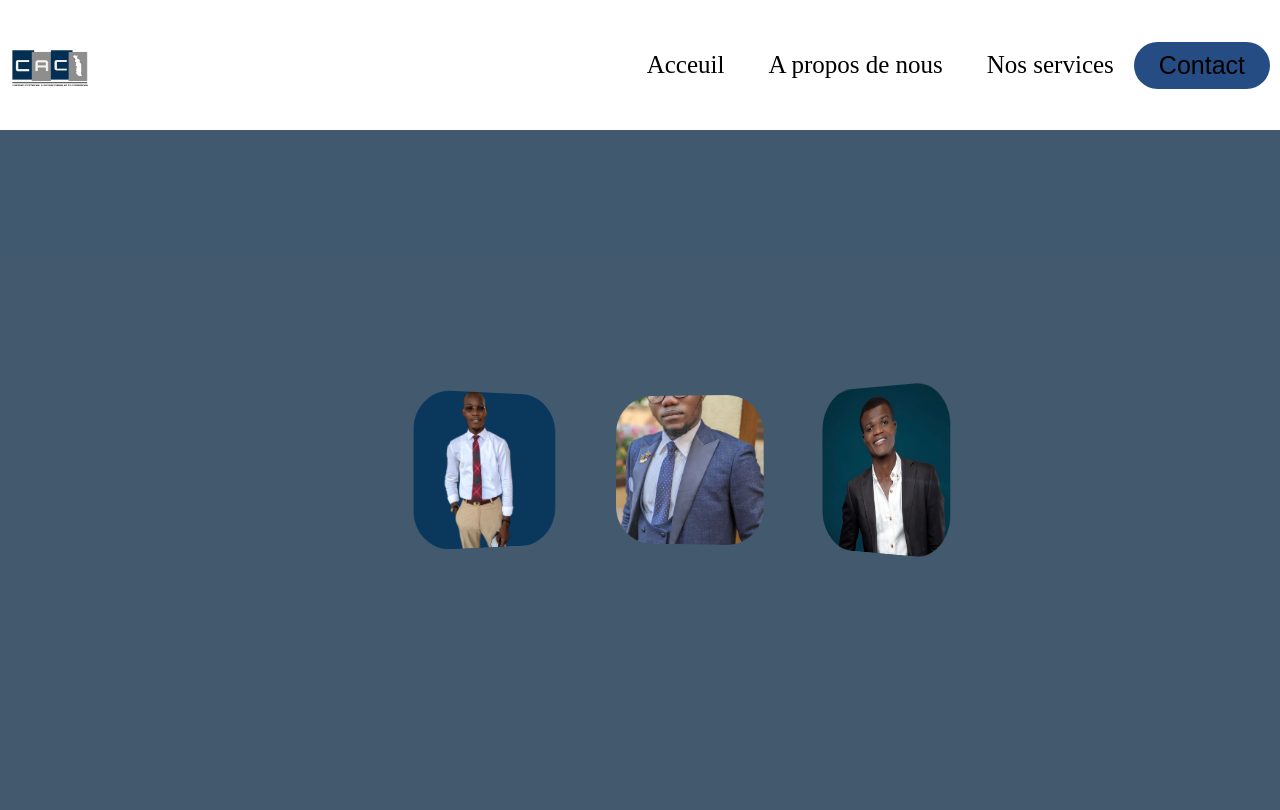
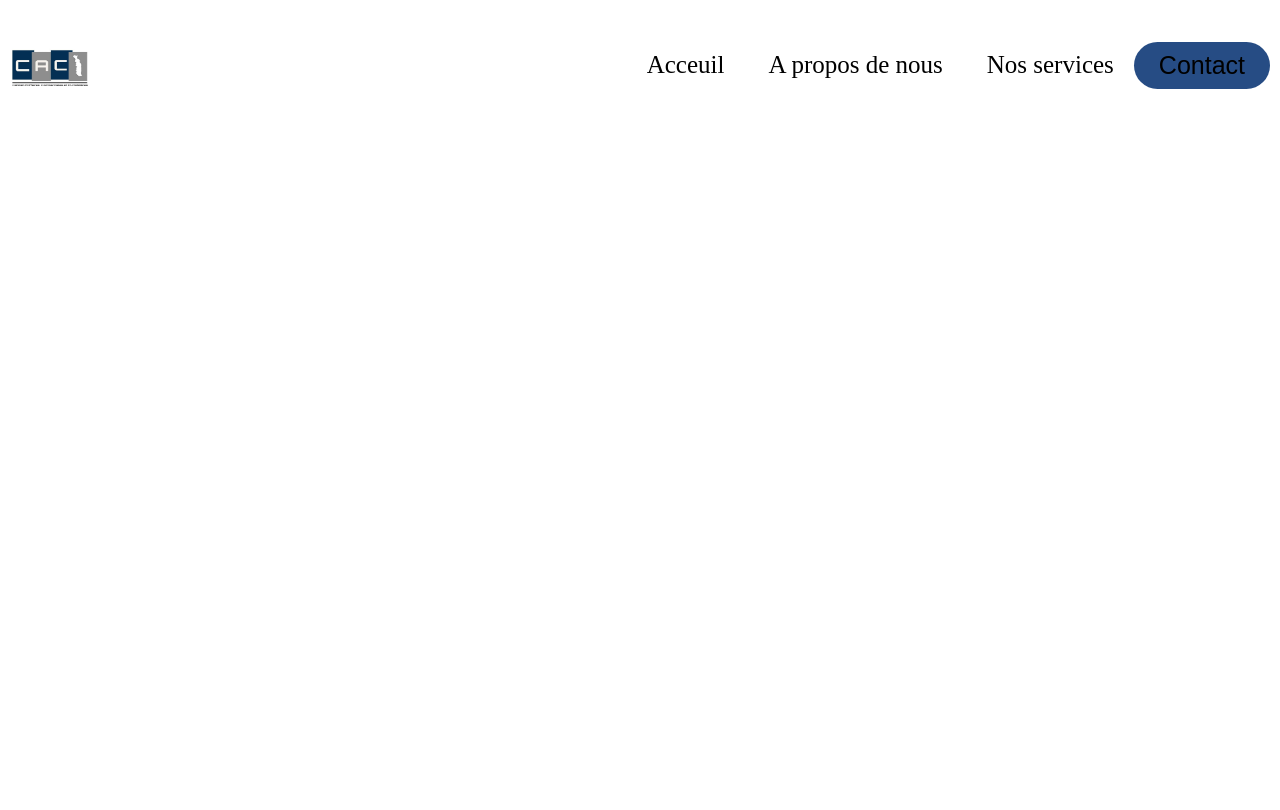
Before and after one commit to EHOGLORIA/Projet-chef-d-oeuvre, a PHP site: page /index4.html in a window 1280 px wide. After the commit the page ends 89 px from the top, so only its background shows below. Run offline with PHP 8.4, Linux system fonts and the light colour scheme.

Commit message:
suppression de l'animation rotate et début du blog

```diff
--- a/index.css
+++ b/index.css
@@ -69,10 +69,10 @@ button:hover {
 /* Acceuil page 1 */
 .acceuilinfos .image{
     position: relative;
-     background-image: url("images/R3.jpeg");
+     background-image: url("images/W2.jpeg");
      background-size: cover;
      background-repeat: no-repeat;
-    background-position: fixed;
+    background-position: center;
      object-fit: cover;
      /* width: 100%;
      height: 100%; */
@@ -114,10 +114,10 @@ button:hover {
 
 .deuxiemepage .image2{
     position: relative;
-     background-image: url("images/page32.jpeg");
+     background-image: url("images/W3.jpeg");
      background-size: cover;
      background-repeat: no-repeat;
-    background-position: top;
+    background-position: center;
      object-fit: cover;
      width: 100vw;
      height: 70vh;
@@ -338,7 +338,7 @@ p{
      height: 900px;
      width: 1475px;
      margin-left: 30%;
-     margin-top: -400px;
+     margin-top: -410px;
      background-image: url("images/R2.jpeg");
      background-repeat: no-repeat;
      background-color: rgb(122, 175, 224);
@@ -358,8 +358,8 @@ p{
  }
 
 .nosservices{
-     width: 100%;
-    height: 1000px;
+    width: 100vw;
+    height: 85vh;
 
     background-image: url("images/serviceimage.jpeg");
     margin-top: 13%;
@@ -408,15 +408,11 @@ p{
     margin-top: 15%;
     font-size: 40px;
     margin-right: 10%;
-    border-radius: 10px;
+    border-radius: 30px;
 
 }
 
-.sectionequipe{
-    width: 100vw;
-    height: 95vh;
 
-}
 
 .titreequipe{
     width: 100vw;
@@ -424,86 +420,41 @@ p{
     background-color: rgba(5, 36, 64, 0.758);
     font-size: 65px;
     color: white;
-    margin-top: 0px;
+
 }
 
 .titreequipe h1{
    margin-left: 165px;
-  margin-bottom: 20px;
+  margin-bottom: 30px;
 }
 
-.associe1 img{
-    width: 320px;
+
+
+.sectionequipe{
+    width: 100vw;
+    height: 85vh;
+    margin-top: 0%;
+
+    align-items: center;
+    justify-content: center;
+    overflow: hidden;
+
+}
+.photodesassociés img{
+    width: 350px;
     height: 400px;
+    margin-left: 50%;
+    margin-top: 20%;
 }
-
-.associe2 img{
-    width: 320px;
-    height: 400px;
-}
-
-.associe3 img{
-    width: 320px;
-    height: 400px;
-}
-
 .photodesassociés{
     display: flex;
     justify-content: space-between;
-    margin-top: 10%;
+
 }
+
 
 .acceuil4{
     width: 100vw;
-    height: 85vh;
-    background-color: rgba(5, 36, 64, 0.758);
-    display: flex;
-    align-items: center;
-    justify-content: center;
-    overflow: hidden;
-}
-
-.acceuil4photos{
-   position: relative;
-   width: 200px;
-   height: 200px;
-   transform-style: preserve-3d;
-   animation: rotate 30s linear infinite;
-}
-
-@keyframes rotate{
-    0%{
-        transform: perspective(1000px) rotateY(0deg);
-    }
-
-    100% {
-        transform: perspective(1000px) rotateY(360deg);
-    }
-}
-
-.acceuil4photos div{
-    position: absolute;
-    top: 0;
-    left: 0;
-    width: 100%;
-    height: 100%;
-    transform-origin: center;
-    transform-style: preserve-3d;
-    transform: rotateY(calc(var(--i)*45deg)) translateZ(350px);
-}
-
-.acceuil4photos div img{
-    position: absolute;
-    top: 0;
-    left: 0;
-    width: 100%;
-    height: 100%;
-    border-radius: 50px;
-    object-fit: cover;
-    transition: 2s;
+    height: 75vh;
 
 }
-
-.acceuil4photos div:hover img{
-    transform: translateY(-50px) scale(1.2);
-}
--- a/index4.html
+++ b/index4.html
@@ -21,15 +21,13 @@
         </nav>
         <a class="contact" href="contact"><button>Contact</button></a>
     </header>
+ <section class="article">
+     <div class="articleun"></div>
+     <div class="articledeux"></div>
+     <div class="articletrois"></div>
+ </section>
 
-    <section class="acceuil4">
-        <div class="acceuil4photos">
-            <div style="--i:1;" class="imageanimee1"  ><img src="images/associe1.jpg" alt=""></div>
-            <div style="--i:2;"class="imageanimee1"><img src="images/aassocie2.jpg" alt=""></div>
-            <div style="--i:3;"class="imageanimee1"><img src="images/associe3.png" alt=""></div>
-            <div style="--i:4;"class="imageanimee1"></div>
-        </div>
-    </section>
+
 </body>
 
 </html>
```
Also changed, not shown: index3.html (+12 -4 lines), images/W2.jpeg (added), images/W3.jpeg (added), images/d1 copie.jpeg (added), images/d3.jpeg (added), images/d4.jpeg (added), images/d5.jpeg (added), images/disponibilite copie.jpeg (added), images/pexels-photo-6958535.jpeg (added), images/w1.jpeg (added), images/w4.jpeg (added), images/w5.jpeg (added), images/w6.jpeg (added), images/ws.png (added).
